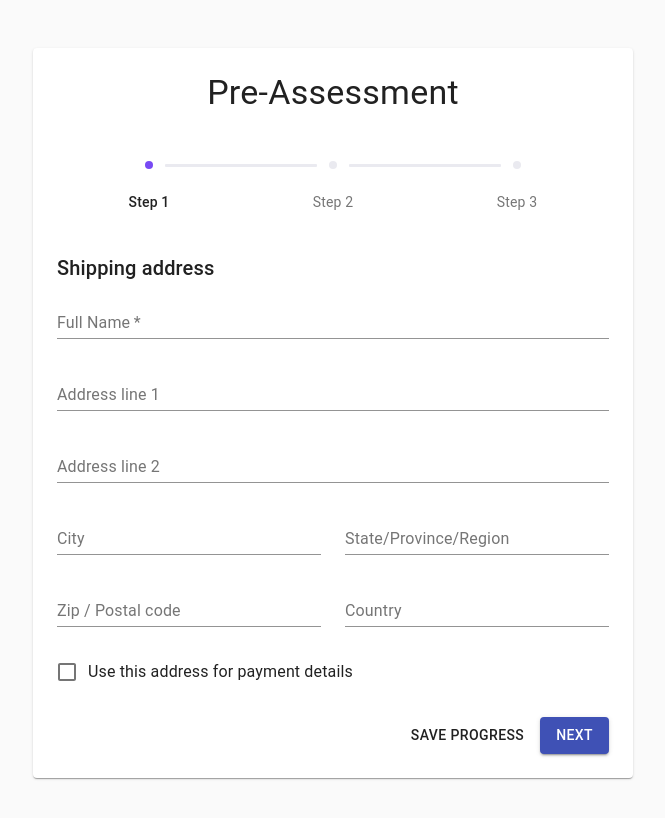
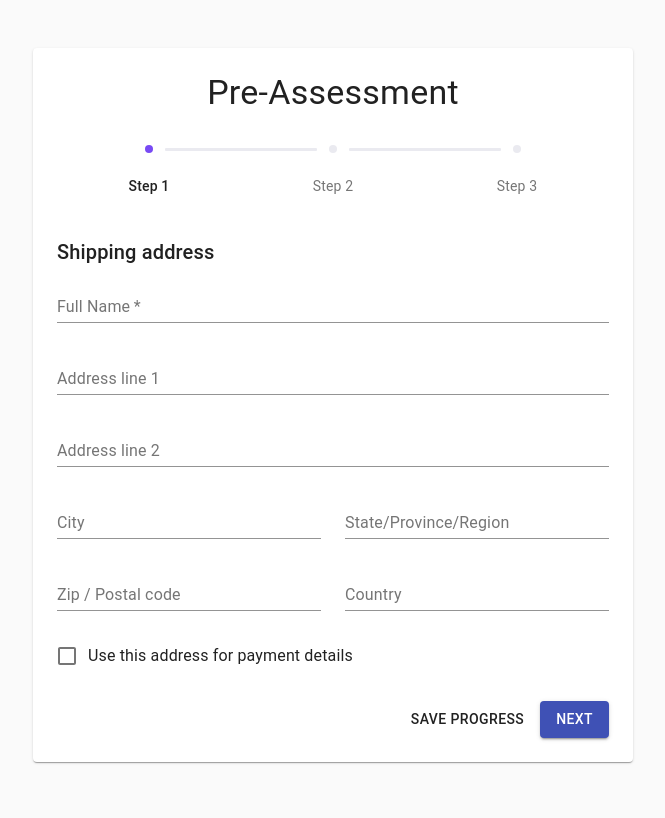
Before and after one commit to greenc123/docusign2020, a React (Create React App) app in the folder client/: page / in a window 1280 px wide. Shown: the top 818 px of the page, without its empty margins (307-972 px from the left). Built offline with nearby package versions, Linux system fonts and the light colour scheme.

Commit message:
fixed bug

```diff
--- a/client/src/components/Form.js
+++ b/client/src/components/Form.js
@@ -36,7 +36,7 @@ const useStyles = makeStyles((theme) => ({
     },
   },
   stepper: {
-    padding: theme.spacing(5, 0, 5),
+    padding: theme.spacing(3, 0, 5),
   },
   buttons: {
     display: 'flex',
```
